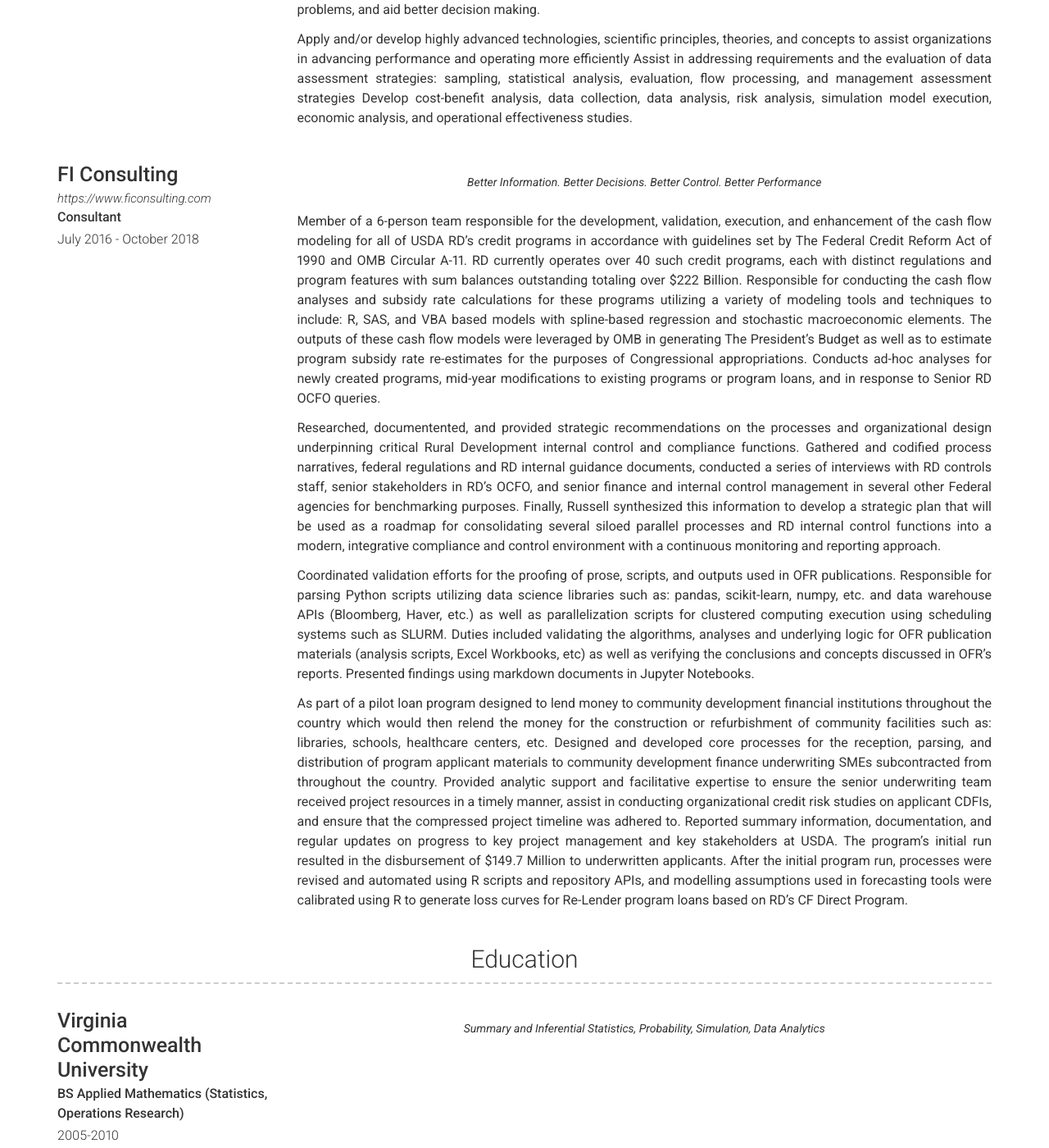
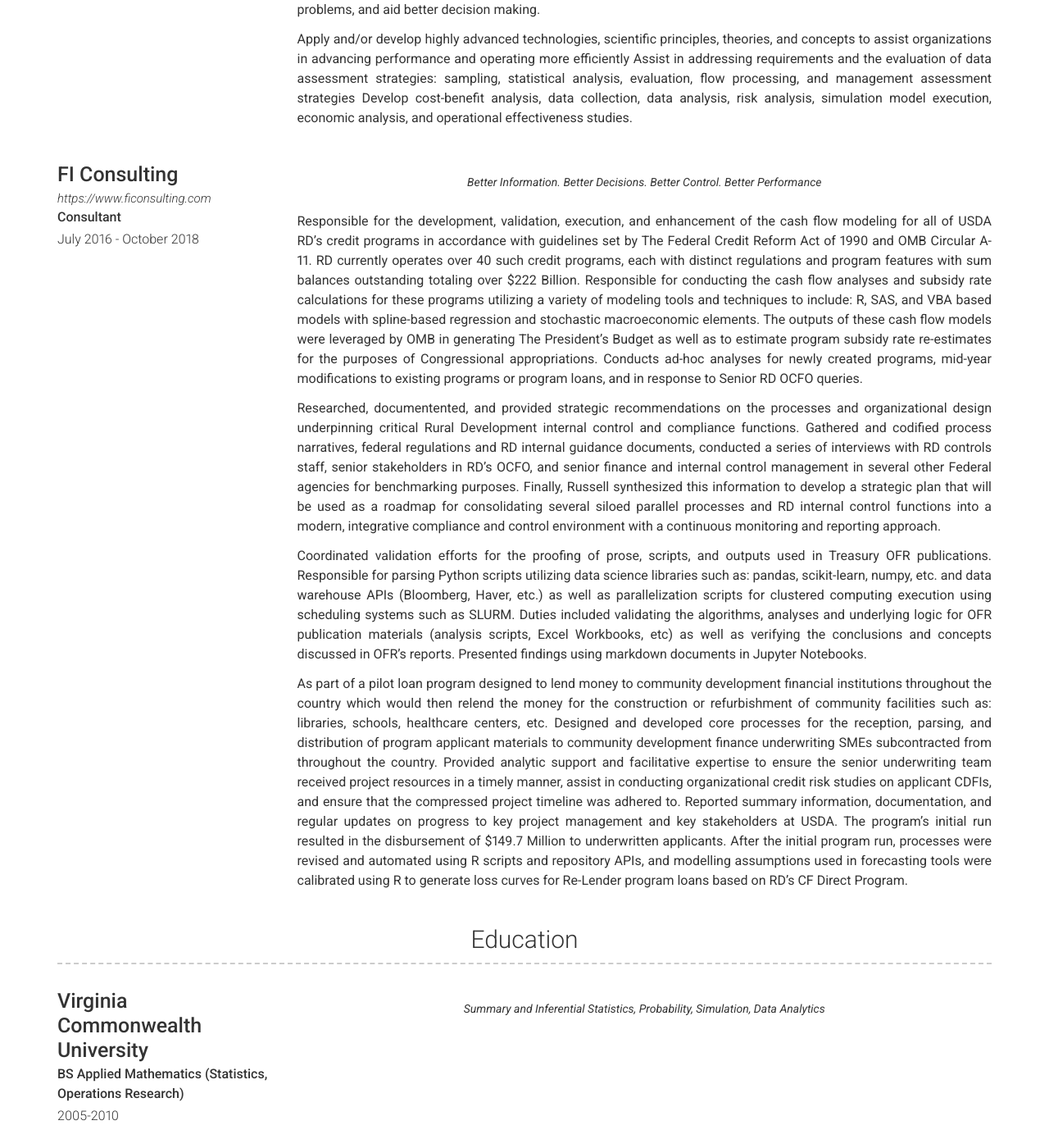
Before and after one commit to r-ballard/r-ballard.github.io, a Jekyll site: the page built from index.md, in a window 1280 px wide and 1400 px high, scrolled down 1322 px. Shown: the whole window at 82% size. Built offline with Jekyll 4.4.1, drawn with Linux system fonts in a browser that asks for light colours; nearby versions of some CDN libraries.

Commit message:
Slight revision to experience

```diff
--- a/_data/experience.yml
+++ b/_data/experience.yml
@@ -35,7 +35,7 @@
   quote: >
    Better Information. Better Decisions. Better Control. Better Performance
   description: | # this will include new lines to allow paragraphs
-    Member of a 6-person team responsible for the development, validation, execution, and enhancement of the cash flow modeling for all of USDA RD’s credit programs in accordance with
+    Responsible for the development, validation, execution, and enhancement of the cash flow modeling for all of USDA RD’s credit programs in accordance with
     guidelines set by The Federal Credit Reform Act of 1990 and OMB Circular A-11. RD currently operates over 40 such credit programs, each with distinct regulations and
     program features with sum balances outstanding totaling over $222 Billion. Responsible for conducting the cash flow analyses and subsidy rate calculations for these programs
     utilizing a variety of modeling tools and techniques to include&#58; R, SAS, and VBA based models with spline-based regression and stochastic macroeconomic elements.
@@ -47,7 +47,7 @@
     and senior finance and internal control management in several other Federal agencies for benchmarking purposes. Finally, Russell synthesized this information to develop a strategic plan
     that will be used as a roadmap for consolidating several siloed parallel processes and RD internal control functions into a modern, integrative compliance and control environment with a continuous monitoring and reporting approach.
 
-    Coordinated validation efforts for the proofing of prose, scripts, and outputs used in OFR publications. Responsible for parsing Python scripts utilizing data science libraries such as&#58; pandas, scikit-learn, numpy, etc. and
+    Coordinated validation efforts for the proofing of prose, scripts, and outputs used in Treasury OFR publications. Responsible for parsing Python scripts utilizing data science libraries such as&#58; pandas, scikit-learn, numpy, etc. and
     data warehouse APIs (Bloomberg, Haver, etc.) as well as parallelization scripts for clustered computing execution using scheduling systems such as SLURM. Duties included validating the algorithms,
     analyses and underlying logic for OFR publication materials (analysis scripts, Excel Workbooks, etc) as well as verifying the conclusions and concepts discussed in OFR’s reports. Presented findings using markdown documents in Jupyter Notebooks.
 
```
